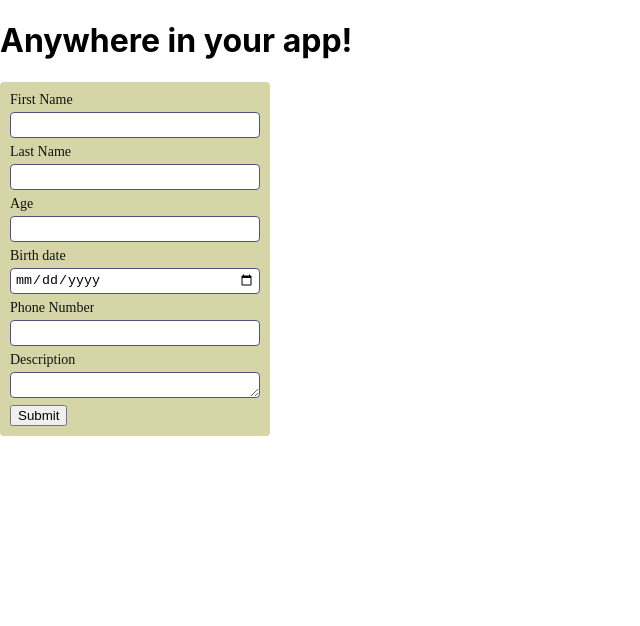
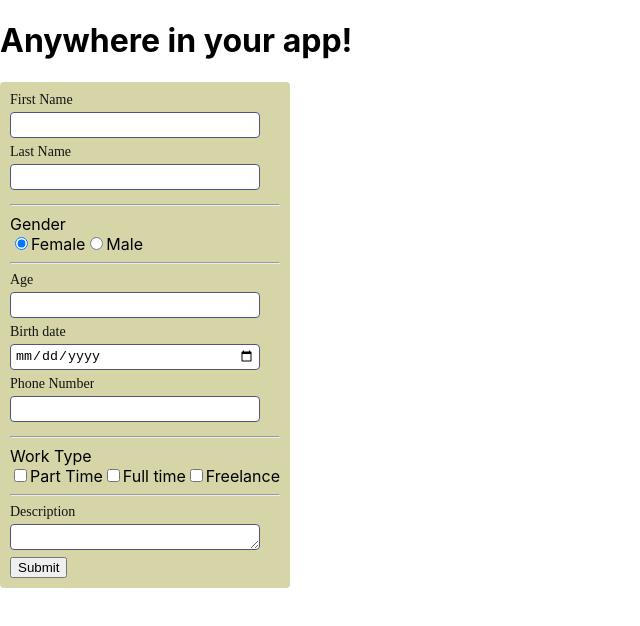
Before and after one commit to NasrinLatifi/Alopeyk-challenge, a React (Create React App) app: page / in a window 1280 px wide. Shown: the top 626 px of the page, without its empty margins (0-640 px from the left). Built offline with nearby package versions, Linux system fonts and the light colour scheme.

Commit message:
Feature/ add check boxand radio group

```diff
--- a/package.json
+++ b/package.json
@@ -7,6 +7,7 @@
     "@testing-library/jest-dom": "^5.16.4",
     "@testing-library/react": "^13.3.0",
     "@testing-library/user-event": "^13.5.0",
+    "antd": "^4.21.5",
     "formik": "^2.2.9",
     "node-sass": "^7.0.1",
     "react": "^18.2.0",
--- /dev/null
+++ b/src/Components/CheckBox/index.jsx
@@ -0,0 +1,32 @@
+import React, { useState } from "react";
+import "../MainInput/mainInput.scss";
+import { Checkbox } from "antd";
+const CheckboxGroup = Checkbox.Group;
+
+const CheckBox = (props) => {
+  const { label, onChange, value } = props;
+  const workTypeOptions = ["Part Time", "Full time", "Freelance"];
+  const [groupValue, setGroupValue] = useState(value);
+
+  const onChangeGtoup = (value) => {
+    setGroupValue(value);
+    onChange?.(value);
+  };
+
+  return (
+    <div className="check-box-group-wrapper">
+      <hr />
+      <div className="text-container">
+        <span className="label-style">{label}</span>
+      </div>
+      <CheckboxGroup
+        options={workTypeOptions}
+        value={groupValue}
+        onChange={onChangeGtoup}
+      />
+      <hr />
+    </div>
+  );
+};
+
+export default CheckBox;
--- a/src/Components/Form/helpers.js
+++ b/src/Components/Form/helpers.js
@@ -5,6 +5,9 @@ export const onValidateForm = (values) => {
   }
   if (!values.lastName) {
     errors.lastName = "Last Name is Required";
+  }
+  if (!values.gender) {
+    errors.gender = "gender is Required";
   }
   if (!values.age) {
     errors.age = "Age is Required";
--- a/src/Components/Form/index.jsx
+++ b/src/Components/Form/index.jsx
@@ -4,9 +4,10 @@ import MainInput from "../MainInput";
 import MainTextArea from "../MainTextArea";
 import { onValidateForm } from "./helpers";
 import "./_form.scss";
+import RadioGroup from "../RadioGroup";
+import CheckBox from "../CheckBox";
 
 const Form = () => {
-
   const onSubmitForm = (values, { setSubmitting }) => {
     setTimeout(() => {
       alert(JSON.stringify(values, null, 2));
@@ -15,7 +16,7 @@ const Form = () => {
   };
   return (
     <Formik
-        initialValues={{ email: "", password: "" }}
+      initialValues={{ gender: "female" }}
       validate={onValidateForm}
       onSubmit={onSubmitForm}
     >
@@ -28,7 +29,9 @@ const Form = () => {
         handleSubmit,
         isSubmitting,
         /* and other goodies */
-        }) => (
+      }) => {
+        console.log("values",values);
+        return (
           <form className="form-container" onSubmit={handleSubmit}>
             <MainInput
               label="First Name"
@@ -36,9 +39,6 @@ const Form = () => {
               onChange={handleChange}
               onBlur={handleBlur}
               value={values.firstName}
-              errorMessage={
-                touched?.firstName && errors.firstName ? errors.firstName : null
-              }
             />
             <MainInput
               label="Last Name"
@@ -48,6 +48,16 @@ const Form = () => {
               value={values.lastName}
               errorMessage={
                 touched?.lastName && errors.lastName ? errors.lastName : null
+              }
+            />
+            <RadioGroup
+              label="Gender"
+              name="gender"
+              onChange={handleChange}
+              onBlur={handleBlur}
+              value={values.gender}
+              errorMessage={
+                touched?.gender && errors.gender ? errors.gender : null
               }
             />
             <MainInput
@@ -87,7 +97,12 @@ const Form = () => {
                   : null
               }
             />
-            {/* work type */}
+            <CheckBox
+              label="Work Type"
+              name="worktype"
+              onChange={handleChange}
+              value={values.worktype}
+            />
 
             <MainTextArea
               label="Description"
@@ -105,7 +120,8 @@ const Form = () => {
               Submit
             </button>
           </form>
-        )}
+        );
+      }}
     </Formik>
   );
 };
--- a/src/Components/MainInput/index.jsx
+++ b/src/Components/MainInput/index.jsx
@@ -1,9 +1,9 @@
-import React from "react";
+import React, { useState } from "react";
 import "./mainInput.scss";
 import { InfoCircleOutlined } from "@ant-design/icons";
 
 const MainInput = (props) => {
-  const { label, errorMessage, onChange, onBlur, name, vlaue, type, min, max } =
+  const { label, errorMessage, onChange, value, type, min, max, name, onBlur } =
     props;
 
   return (
@@ -21,7 +21,7 @@ const MainInput = (props) => {
         name={name}
         onChange={onChange}
         onBlur={onBlur}
-        value={vlaue}
+        defaultValue={value}
         type={type}
         className="input-style"
         min={min}
--- /dev/null
+++ b/src/Components/RadioGroup/index.jsx
@@ -0,0 +1,42 @@
+import React, { useState } from "react";
+import "../MainInput/mainInput.scss";
+import { InfoCircleOutlined } from "@ant-design/icons";
+import { Radio } from "antd";
+
+const RadioGroup = (props) => {
+  const { label, errorMessage, onBlur, onChange, value } = props;
+
+  const [groupValue, setGroupValue] = useState(value);
+
+  const onChangeGtoup = (e) => {
+    const value = e?.target?.value ?? null;
+    setGroupValue(value);
+    onChange?.(value);
+    onBlur?.(value);
+  };
+  return (
+    <div className="radio-group-wrapper">
+      <hr />
+      <div className="text-container">
+        <span className="label-style">{label}</span>
+        {errorMessage && (
+          <>
+            <InfoCircleOutlined className="error-icon" />
+            <span className="error-style">{errorMessage}</span>
+          </>
+        )}
+      </div>
+      <Radio.Group onChange={onChangeGtoup} value={groupValue}>
+        <Radio key={1} value={"female"}>
+          Female
+        </Radio>
+        <Radio key={0} value={"male"}>
+          Male
+        </Radio>
+      </Radio.Group>
+      <hr />
+    </div>
+  );
+};
+
+export default RadioGroup;
--- a/src/Views/Login/index.jsx
+++ b/src/Views/Login/index.jsx
@@ -1,26 +1,7 @@
 import React from "react";
-import { Formik } from "formik";
-import MainInput from "../../Components/MainInput";
-import MainTextArea from "../../Components/MainTextArea";
 import Form from "../../Components/Form";
 
 const Login = () => {
-  const onValidateForm = (values) => {
-    const errors = {};
-    if (!values.email) {
-      errors.email = "Required";
-    } else if (!/^[A-Z0-9._%+-]+@[A-Z0-9.-]+\.[A-Z]{2,}$/i.test(values.email)) {
-      errors.email = "Invalid email address";
-    }
-    return errors;
-  };
-  const onSubmitForm = (values, { setSubmitting }) => {
-    setTimeout(() => {
-      alert(JSON.stringify(values, null, 2));
-      setSubmitting(false);
-    }, 400);
-  };
-
   return (
     <div>
       <h1>Anywhere in your app!</h1>
```
Also changed, not shown: 1 other file (tests, documents, lock files or other folders). Lines whose indentation alone changed are shown as unchanged.
